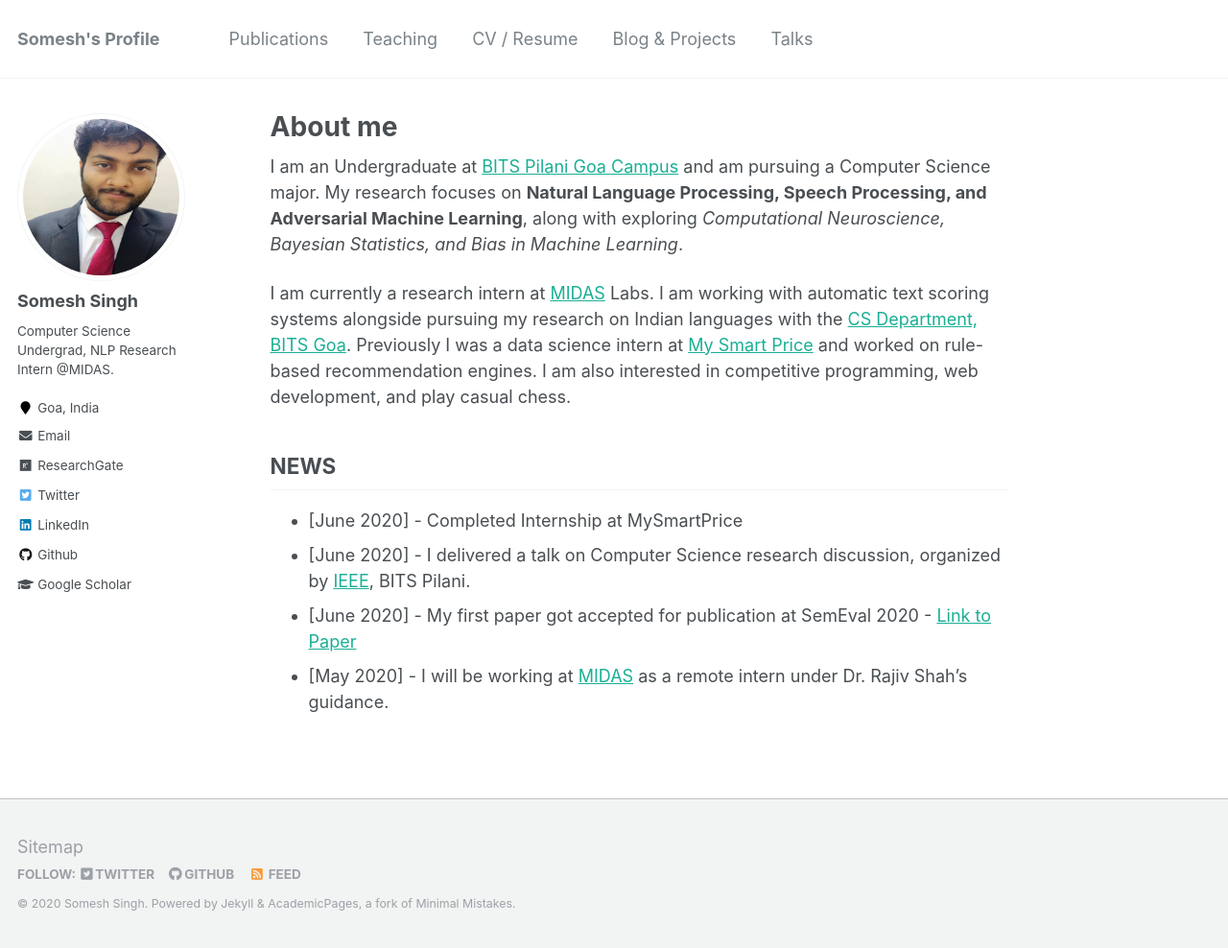
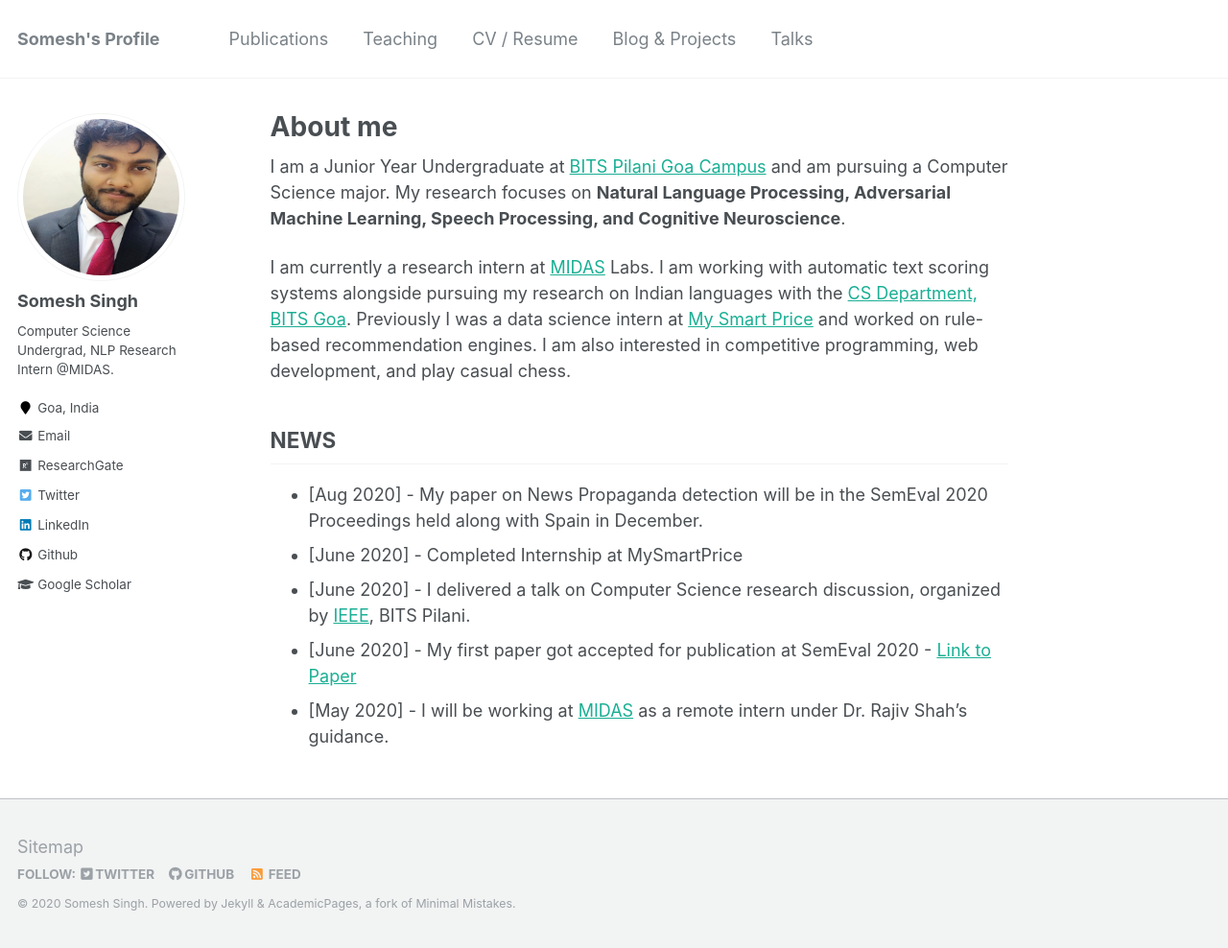
Before and after one commit to someshsingh22/someshsingh22.github.io, a Jekyll site: the page built from _pages/about.md, in a window 1280 px wide and 988 px high. Shown: the whole window at 96% size. Built offline with Jekyll 4.4.1, drawn with Linux system fonts in a browser that asks for light colours.

```diff
--- a/_pages/about.md
+++ b/_pages/about.md
@@ -7,11 +7,12 @@
   - /about/
   - /about.html
 ---
-I am an Undergraduate at [BITS Pilani Goa Campus](https://www.bits-pilani.ac.in/Goa/index.aspx) and am pursuing a Computer Science major. My research focuses on **Natural Language Processing, Speech Processing, and Adversarial Machine Learning**, along with exploring *Computational Neuroscience, Bayesian Statistics, and Bias in Machine Learning*.
+I am a Junior Year Undergraduate at [BITS Pilani Goa Campus](https://www.bits-pilani.ac.in/Goa/index.aspx) and am pursuing a Computer Science major. My research focuses on **Natural Language Processing, Adversarial Machine Learning, Speech Processing, and Cognitive Neuroscience**.
 
 I am currently a research intern at [MIDAS](http://midas.iiitd.edu.in/) Labs. I am working with automatic text scoring systems alongside pursuing my research on Indian languages with the [CS Department, BITS Goa](https://www.bits-pilani.ac.in/goa/ComputerScienceInformationsSystems/ComputerScienceandInformationSystems). Previously I was a data science intern at [My Smart Price](https://www.mysmartprice.com) and worked on rule-based recommendation engines. I am also interested in competitive programming, web development, and play casual chess.
 
 ## NEWS
+* \[Aug 2020\] - My paper on News Propaganda detection will be in the SemEval 2020 Proceedings held along with Spain in December.
 * \[June 2020\] - Completed Internship at MySmartPrice
 * \[June 2020\] - I delivered a talk on Computer Science research discussion, organized by [IEEE](https://www.bits-pilani.ac.in/goa/chapters), BITS Pilani.
 * \[June 2020\] - My first paper got accepted for publication at SemEval 2020 - [Link to Paper](https://arxiv.org/abs/2006.00593)
```
